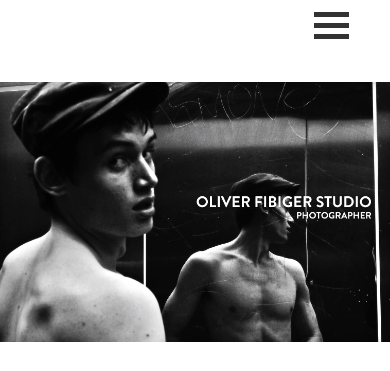
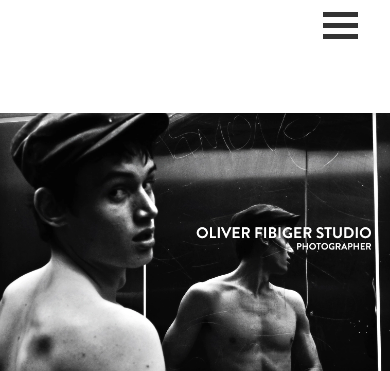
Before and after one commit to LauraLiv/02_redesign, a plain HTML site: page index.html in a window 390 px wide. Shown: the part 172-543 px from the top of the page. Drawn offline with Linux system fonts and the light colour scheme.

Commit message:
burgermenu på mutual og index

```diff
--- a/css/mutual_design.css
+++ b/css/mutual_design.css
@@ -38,6 +38,9 @@ nav {
   gap: 30px;
   overflow-x: auto;
   float: left;
+}
+.kryds {
+  display: inline;
 }
 
 ul {
@@ -136,18 +139,19 @@ footer,
 }
 
 /* burgermenu */
-.container {
+#container {
   background: transparent;
   border: none;
-  min-width: 44px;
+  /* min-width: 44px;
   min-height: 44px;
   font-size: 1.1rem;
-  cursor: pointer;
+  cursor: pointer; */
   display: none;
+  text-align: right;
 }
 
 @media (max-width: 923px) {
-  .container {
+  #container {
     display: block;
   }
 
@@ -166,9 +170,16 @@ footer,
     flex-flow: column;
     flex-basis: 100%;
   }
-  .container {
-    display: inline-block;
+
+  #container {
+    display: grid;
+    justify-items: end;
     cursor: pointer;
+    width: 100%;
+  }
+
+  .main-menu.shown li {
+    text-align: end;
   }
 
   .bar1,
--- a/index.html
+++ b/index.html
@@ -16,6 +16,14 @@
         <div>
             <a href="index.html" class="logo">Oliver Fibiger Studio</a>
         </div>
+
+        <div id="container">
+            <div class="kryds">
+                <div class="bar1"></div>
+                <div class="bar2"></div>
+                <div class="bar3"></div>
+            </div>
+        </div>
         <nav class="main-menu">
             <ul>
                 <li><a href="galleri.html">GALLERI</a></li>
@@ -23,11 +31,7 @@
                 <li><a href="kontakt.html">KONTAKT</a></li>
             </ul>
         </nav>
-        <div class="container" onclick="myFunction(this)">
-            <div class="bar1"></div>
-            <div class="bar2"></div>
-            <div class="bar3"></div>
-        </div>
+
     </header>
 
     <main>
--- a/script.js
+++ b/script.js
@@ -1,9 +1,19 @@
-const btn = document.querySelector(".container");
-const menu = document.querySelector(".main-menu");
+window.addEventListener("load", sidenVises);
+let btn;
+let menu;
+
+function sidenVises() {
+  btn = document.querySelector("#container");
+  menu = document.querySelector(".main-menu");
+
+  btn.addEventListener("click", toggleMenu);
+}
 
 function toggleMenu() {
   menu.classList.toggle("shown");
   const menuShown = menu.classList.contains("shown");
+
+  btn.classList.toggle("change");
 
   if (menuShown) {
     console.log(menuShown);
@@ -13,9 +23,3 @@ function toggleMenu() {
     //btn.textContent = "Menu";
   }
 }
-
-btn.addEventListener("click", toggleMenu);
-
-function myFunction(x) {
-  x.classList.toggle("change");
-}
```
